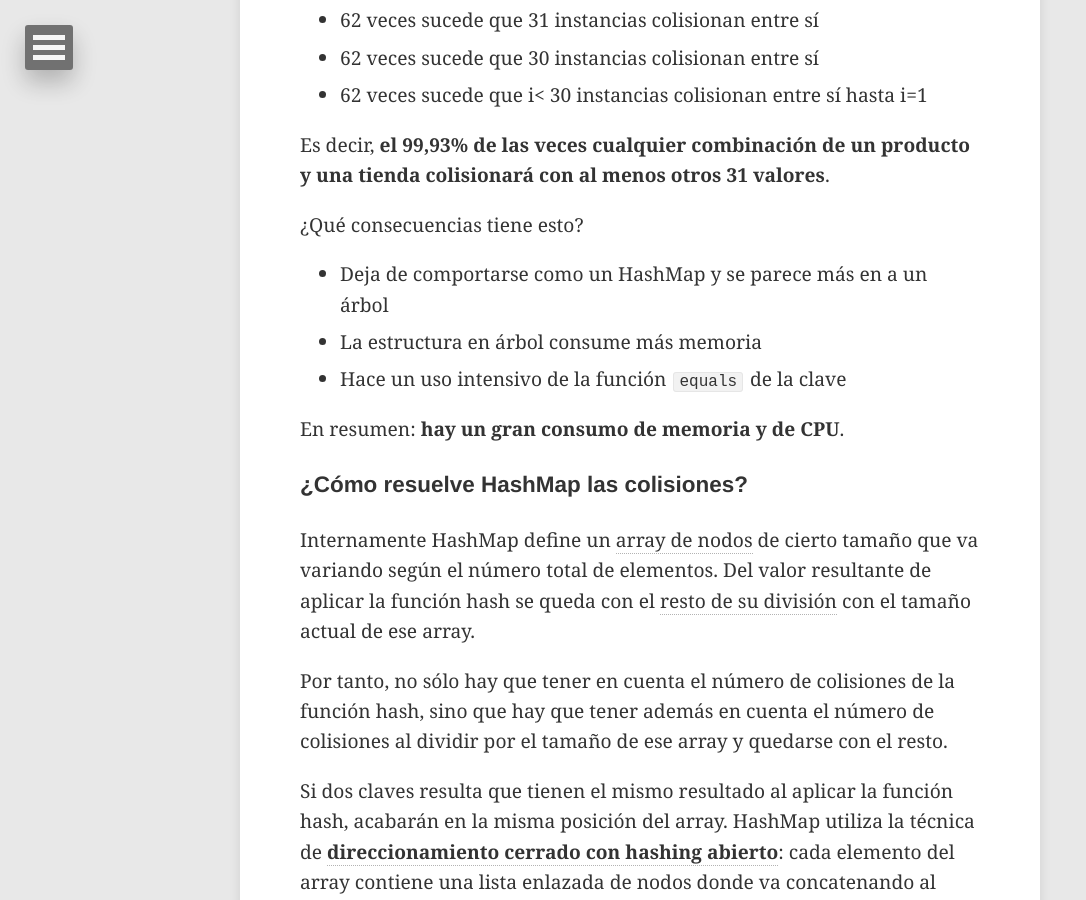
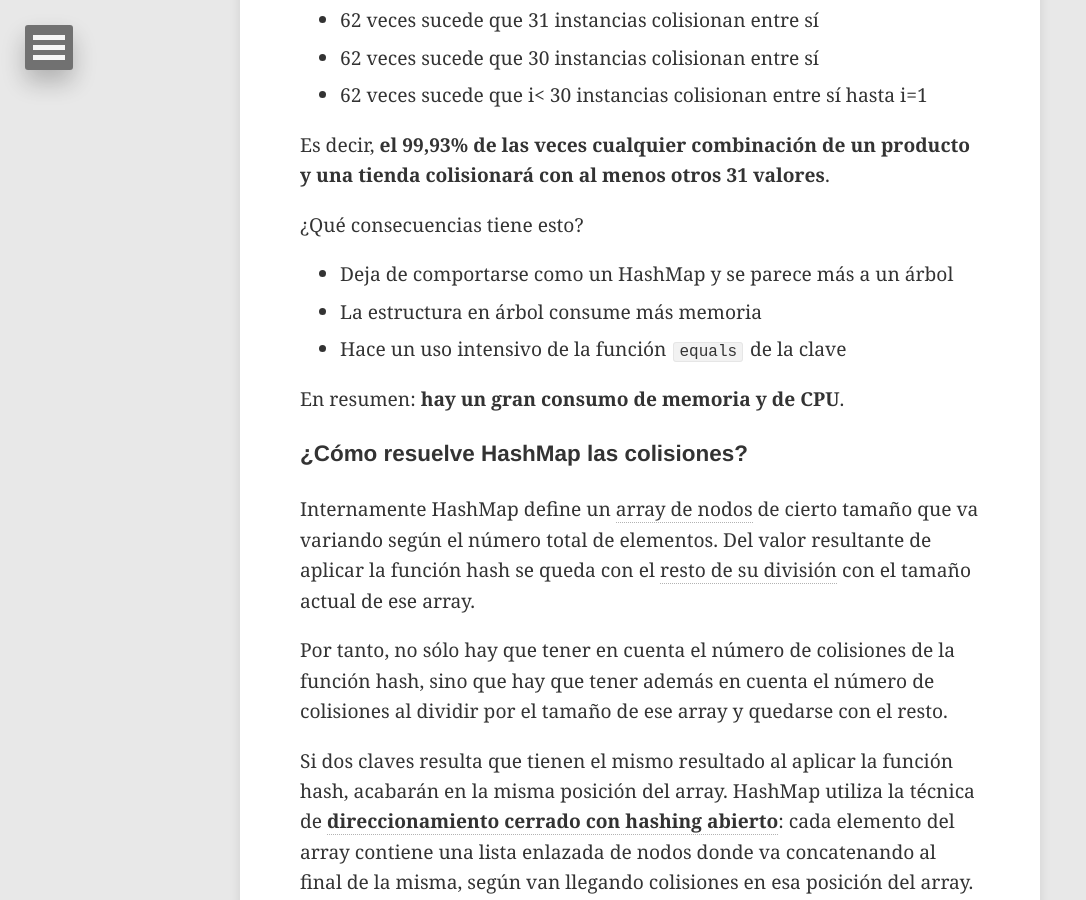
Before and after one commit to jerolba/jerolba.github.io, a Jekyll site: the page built from _posts/2019-01-27-hashing-y-mapas.md, in a window 1280 px wide and 900 px high, scrolled down 8660 px. Shown: the whole window, without its empty margins (0-1086 px from the left). Built offline with Jekyll 4.4.1, drawn with Linux system fonts in a browser that asks for light colours; nearby versions of some CDN libraries; comment, search, counter and statistics services are not loaded; grey boxes are pictures that could not be loaded.

Commit message:
csierra typo

```diff
--- a/_posts/2019-01-27-hashing-y-mapas.md
+++ b/_posts/2019-01-27-hashing-y-mapas.md
@@ -245,7 +245,7 @@ Es decir, **el 99,93% de las veces cualquier combinación de un producto y una t
 
 ¿Qué consecuencias tiene esto?
 
-- Deja de comportarse como un HashMap y se parece más en a un árbol
+- Deja de comportarse como un HashMap y se parece más a un árbol
 - La estructura en árbol consume más memoria
 - Hace un uso intensivo de la función `equals` de la clave
 
```
